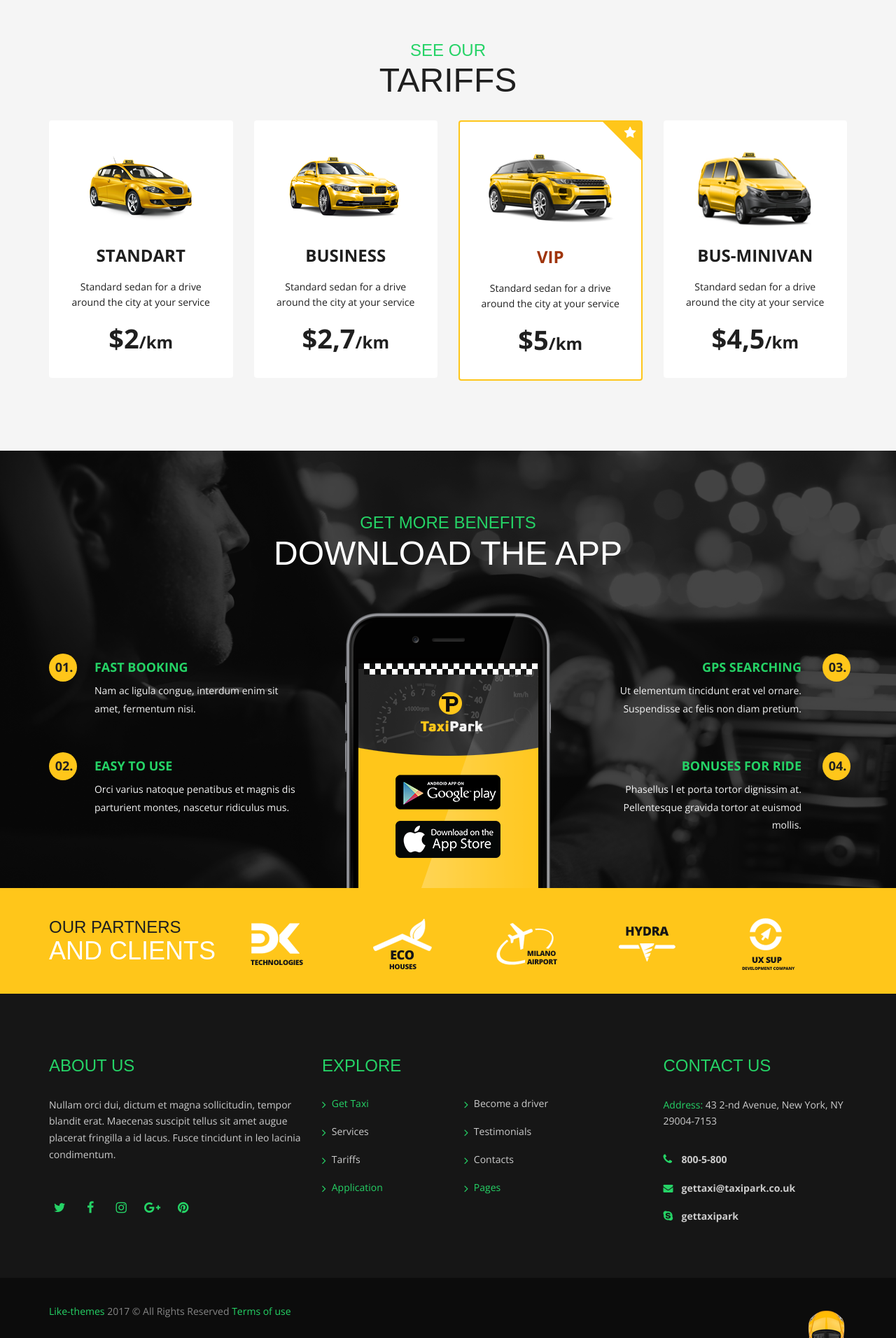
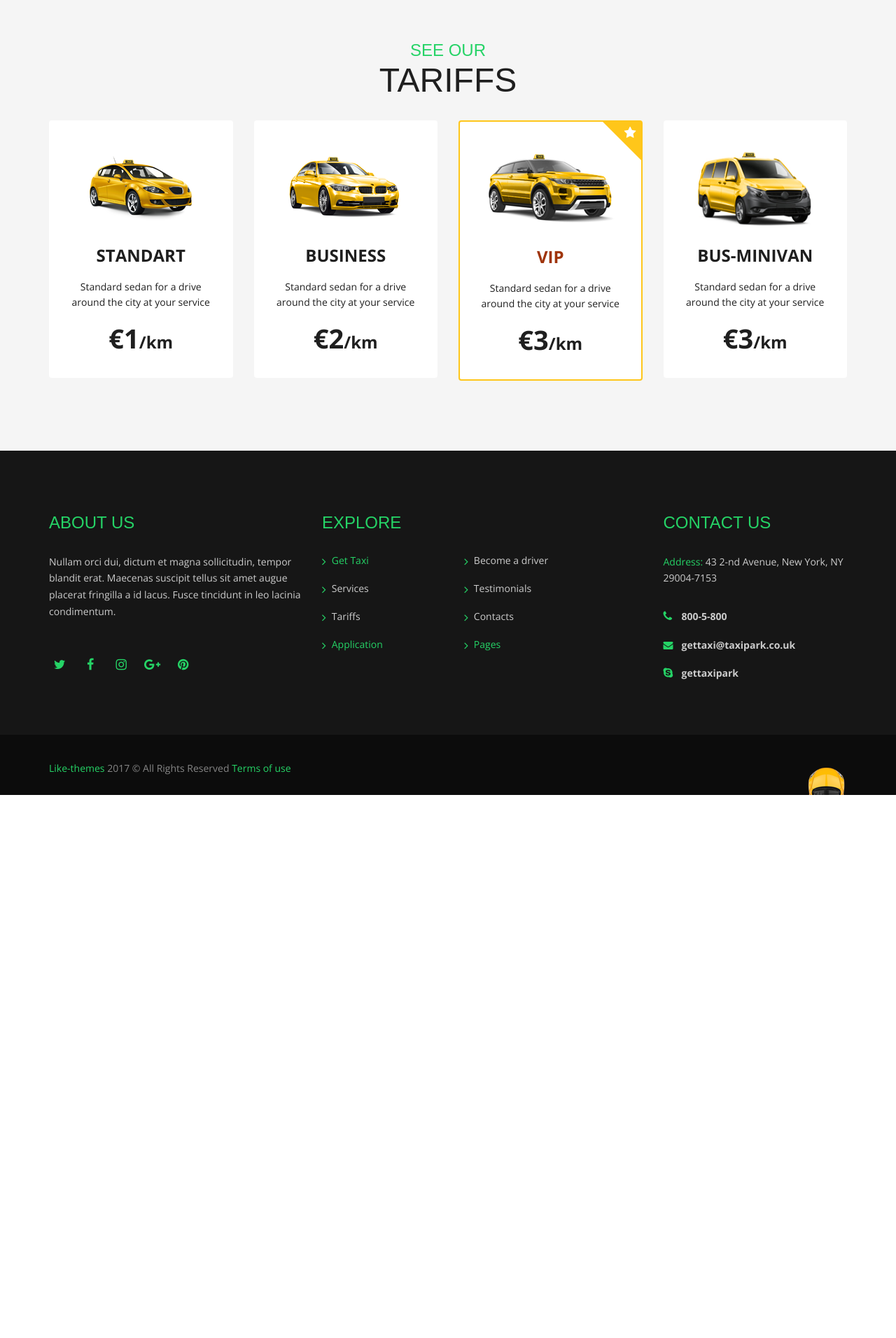
Before and after one commit to FabionJano/green_taxi, a Python web app: template flask_app/templates/get_taxi.html in a window 1280 px wide. Shown: the part 1022-2934 px from the top of the page at 70% size. After the commit the page ends 2158 px from the top, so only its background shows below. Run offline with Jinja, Linux system fonts and the light colour scheme; the template is opened without the code that fills it, so the values that code supplies are empty; some libraries are stand-ins or nearby versions; some web fonts are replaced.

Commit message:
ndryshim

```diff
--- a/flask_app/templates/get_taxi.html
+++ b/flask_app/templates/get_taxi.html
@@ -47,17 +47,17 @@
 
 
 
-		<section id="tariffs">
+	<section id="tariffs">
 		<div class="container">
 			<h4 class="yellow">See Our</h4>
 			<h2 class="h1">Tariffs</h2>
 			<div class="row">
 				<div class="col-md-3 col-sm-6">
 					<div class="item matchHeight">
-						<div class="image"><img src="{{ url_for('static', filename='images/_tariff-1.png')}}" class="full-width" alt="Tariff"></div>
+						<div class="image"><img src="{{ url_for('static', filename='images/_tariff-1.png') }}" class="full-width" alt="Tariff"></div>
 						<h4>Standart</h4>
 						<p>Standard sedan for a drive around the city at your service</p>
-						<div class="price">$2<span>/km</span></div>
+						<div class="price">€1<span>/km</span></div>
 					</div>
 				</div>
 				<div class="col-md-3 col-sm-6">
@@ -65,7 +65,7 @@
 						<div class="image"><img src="{{ url_for('static', filename='images/_tariff-2.png')}}" class="full-width" alt="Tariff"></div>
 						<h4>Business</h4>
 						<p>Standard sedan for a drive around the city at your service</p>
-						<div class="price">$2,7<span>/km</span></div>
+						<div class="price">€2<span>/km</span></div>
 					</div>
 				</div>
 				<div class="col-md-3 col-sm-6">
@@ -73,83 +73,23 @@
 						<div class="image"><img src="{{ url_for('static', filename='images/_tariff-3.png')}}" class="full-width" alt="Tariff"></div>
 						<h4 class="red">Vip</h4>
 						<p>Standard sedan for a drive around the city at your service</p>
-						<div class="price">$5<span>/km</span></div>
+						<div class="price">€3<span>/km</span></div>
 					</div>
 				</div>
 				<div class="col-md-3 col-sm-6">
 					<div class="item matchHeight">
-						<div class="image"><img src="{{ url_for('static', filename='images/_tariff-4.png') }}" class="full-width" alt="Tariff"></div>
+						<div class="image"><img src="{{ url_for('static', filename='images/_tariff-4.png')}}" class="full-width" alt="Tariff"></div>
 						<h4>Bus-minivan</h4>
 						<p>Standard sedan for a drive around the city at your service</p>
-						<div class="price">$4,5<span>/km</span></div>
+						<div class="price">€3<span>/km</span></div>
 					</div>
 				</div>
-			</div>
-		</div>
-	</section>		<section id="download" class="parallax" style="background-image: url(static/images/_download-bg.jpg);">
-		<div class="container">
-			<h4 class="yellow">Get More Benefits</h4>
-			<h2 class="h1">Download The App</h2>
-			<div class="row">
-				<div class="col-md-4 col-sm-12">
-					<div class="items row">
-						<div class="col-md-2 visible-md visible-lg"><span class="num">01.</span></div>
-						<div class="col-md-10">
-							<h5 class="yellow">Fast booking</h5>
-							<p>Nam ac ligula congue, interdum enim sit amet, fermentum nisi.</p>
-						</div>
-						<div class="col-md-2 visible-md visible-lg"><span class="num">02.</span></div>
-						<div class="col-md-10">
-							<h5 class="yellow">Easy to use</h5>
-							<p>Orci varius natoque penatibus et magnis dis parturient montes, nascetur ridiculus mus.</p>
-						</div>
-					</div>
-				</div>
-				<div class="col-md-4 col-md-push-4 col-sm-12">
-					<div class="items items-right row">
-						<div class="col-md-10">
-							<h5 class="yellow">GPS searching</h5>
-							<p>Ut elementum tincidunt erat vel ornare. Suspendisse ac felis non diam pretium.</p>
-						</div>
-						<div class="col-md-2 visible-md visible-lg"><span class="num">03.</span></div>
-						<div class="col-md-10">
-							<h5 class="yellow">Bonuses for ride</h5>
-							<p>Phasellus l et porta tortor dignissim at. Pellentesque gravida tortor at euismod mollis. </p>
-						</div>
-						<div class="col-md-2 visible-md visible-lg"><span class="num">04.</span></div>
-					</div>
-				</div>
-				<div class="col-md-4 col-md-pull-4 col-sm-12">
-					<div class="mob">
-						<a href="#"><img src="{{ url_for('static', filename='images/_app-google.png')}}" alt="App"></a>
-						<a href="#"><img src="{{ url_for('static', filename='images/_app-apple.png')}}" alt="App"></a>
-					</div>
-				</div>
-
 			</div>
 		</div>
 	</section>
 
 
-	<section id="partners">
-		<div class="container">
-			<div class="row">
-				<div class="col-md-3 col-sm-12">
-					<h4 class="black margin-0">Our partners</h4>
-					<h2 class="white margin-0">and clients</h2>
-				</div>
-				<div class="col-md-9 col-sm-12">
-					<div class="row items">
-					    <div class="col-md-5ths col-sm-3 col-ms-4 col-xs-6"><a href="#"><img src="{{ url_for('static', filename='images/_partner-1.png')}}" alt="Partner"></a></div>
-					    <div class="col-md-5ths col-sm-3 col-ms-4 col-xs-6"><a href="#"><img src="{{ url_for('static', filename='images/_partner-2.png')}}" alt="Partner"></a></div>
-					    <div class="col-md-5ths col-sm-3 col-ms-4 col-xs-6"><a href="#"><img src="{{ url_for('static', filename='images/_partner-3.png')}}" alt="Partner"></a></div>
-					    <div class="col-md-5ths col-sm-3 col-ms-4 col-xs-6"><a href="#"><img src="{{ url_for('static', filename='images/_partner-4.png')}}" alt="Partner"></a></div>
-					    <div class="col-md-5ths col-sm-3 col-ms-4 col-xs-6"><a href="#"><img src="{{ url_for('static', filename='images/_partner-5.png')}}" alt="Partner"></a></div>
-					</div>
-				</div>
-			</div>
-		</div>
-	</section>
+
 
 	<section id="block-footer">
 		<div class="container">
```
